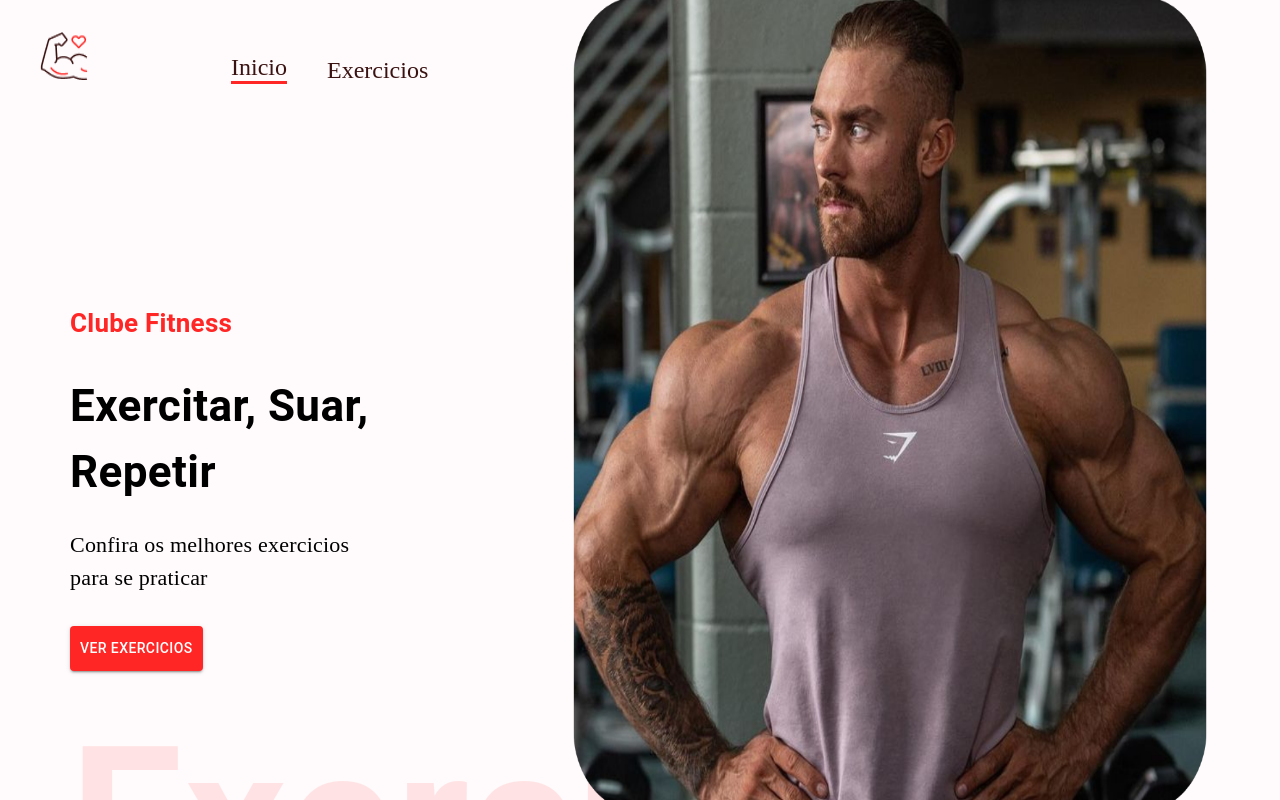
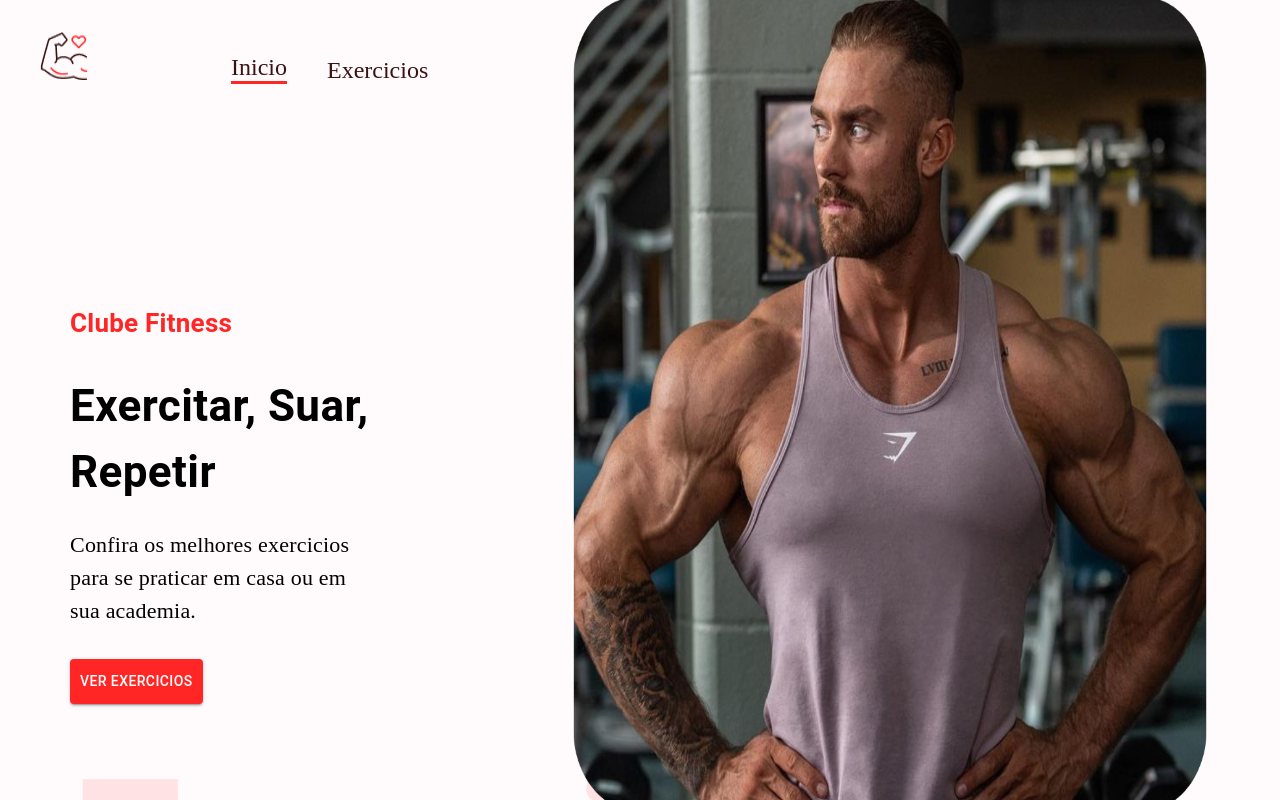
Before and after one commit to Mateusbrbza/E-GYM, a React (Create React App) app: page / in a window 1280 px wide. Shown: the top 800 px of the page. Built offline with nearby package versions, Linux system fonts and the light colour scheme; no server answers.

Commit message:
ajustando tela de home

```diff
--- a/src/components/HeroBanner.js
+++ b/src/components/HeroBanner.js
@@ -28,7 +28,8 @@ const HeroBanner = () => {
       </Typography>
 
       <Typography fontSize="22px" LineHeight="35px" mb={4} fontFamily="Alegreya" >
-        Confira os melhores exercicios <br /> para se praticar
+        Confira os melhores exercicios <br /> para se praticar em casa ou em<br />
+        sua academia.
       </Typography>
 
       <Button variant="contained" color="error" href="#exercises"
```
